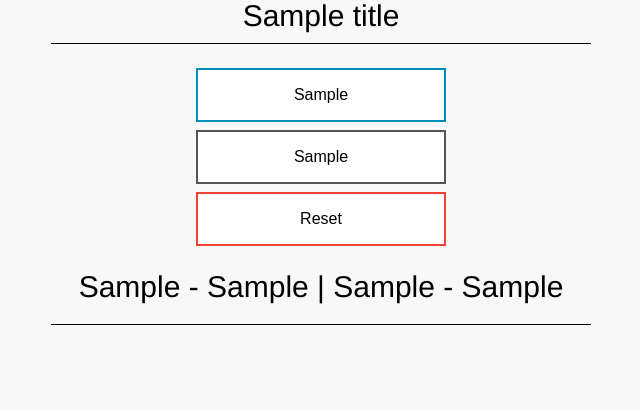
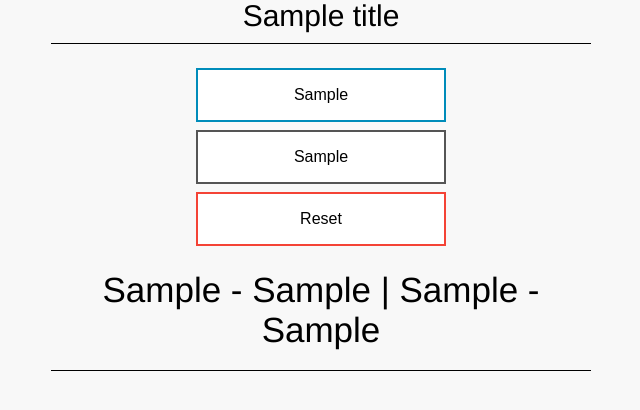
Before and after one commit to kaizentm/cloud-native-ops, a Flask app: template azure-vote/src/azure-vote-front/templates/index.html in a window 1280 px wide. Shown: the part 64-474 px from the top of the page, without its empty margins (319-959 px from the left). Run offline with Flask 2, Linux system fonts and the light colour scheme; the template is opened without the code that fills it: most values are stand-ins (such as "Sample title", 1, 10 or a date in 2020).

Commit message:
Updated default.css

```diff
--- a/azure-vote/src/azure-vote-front/static/default.css
+++ b/azure-vote/src/azure-vote-front/static/default.css
@@ -43,7 +43,7 @@ div#results {
     margin: 0 auto;
     width: 500px;
     text-align: center;
-    font-size:30px;
+    font-size:35px;
     font-family:Helvetica;
 }
 
```
